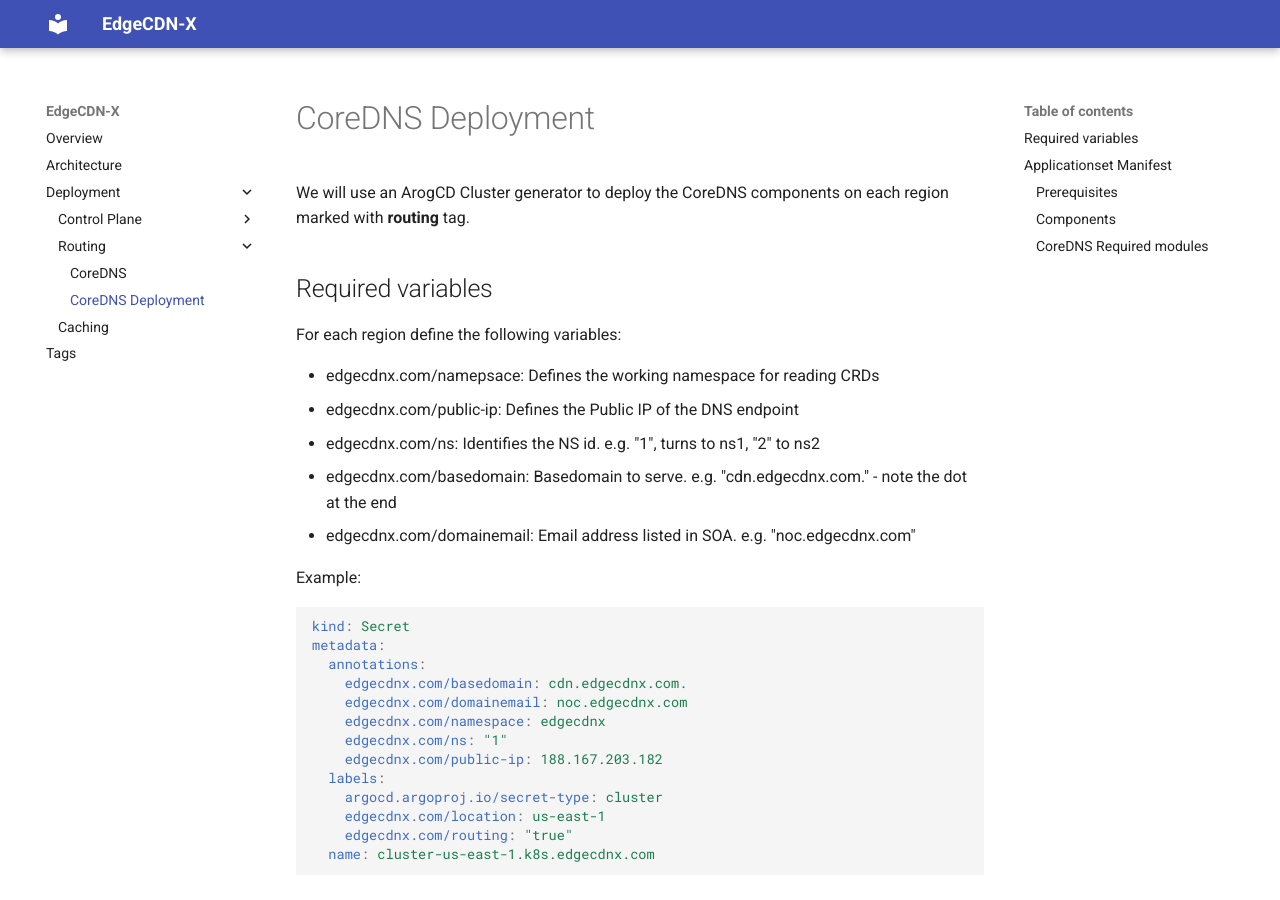
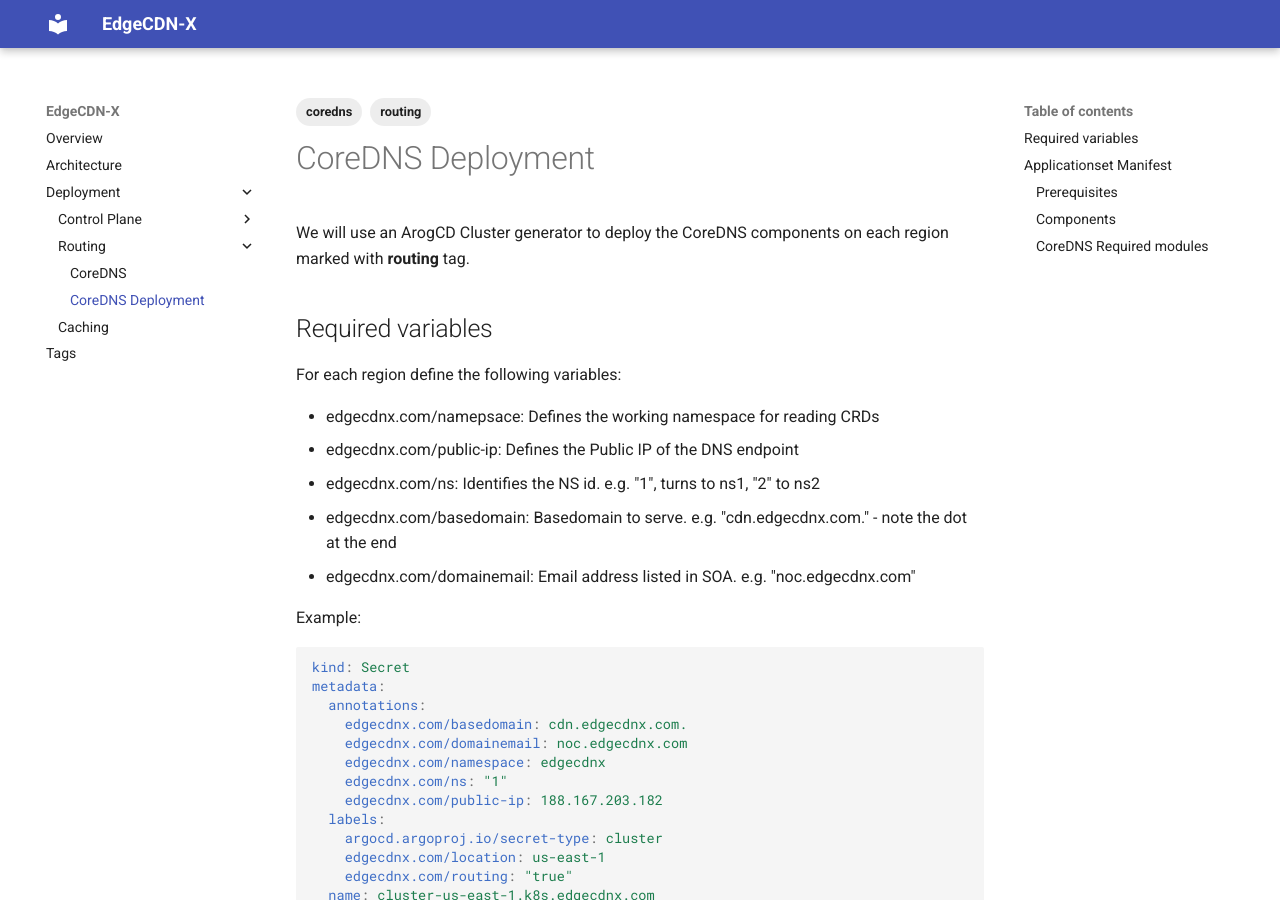
Before and after one commit to EdgeCDN-X/edgecdn-x.github.io, an MkDocs documentation site: the page built from docs/coredns-deployment.md, in a window 1280 px wide and 900 px high. Built offline with MkDocs 1.6.1 and Material for MkDocs 9.7.7, drawn with Linux system fonts in a browser that asks for light colours.

Commit message:
Add tags, and bump version on coredns for latest release

```diff
--- a/docs/coredns-deployment.md
+++ b/docs/coredns-deployment.md
@@ -1,3 +1,8 @@
+---
+tags:
+  - coredns
+  - routing
+---
 # CoreDNS Deployment
 We will use an ArogCD Cluster generator to deploy the CoreDNS components on each region marked with **routing** tag.
 
```
Also changed, not shown: other parts of docs/coredns-deployment.md (+1 -1 lines).
